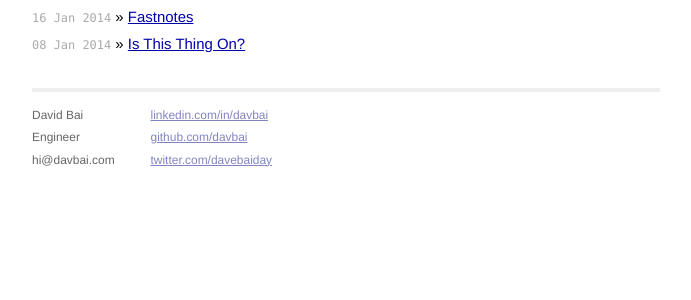
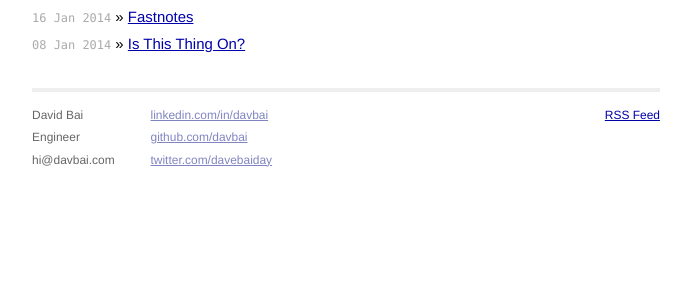
Before and after one commit to davbai/davbai, a Jekyll site: the page built from index.html, in a window 1280 px wide. Shown: the part 131-431 px from the top of the page, without its empty margins (294-985 px from the left). Built offline with Jekyll 4.4.1, drawn with Linux system fonts in a browser that asks for light colours; Markdown is read by kramdown in place of the engine named in the settings.

Commit message:
New link for RSS feed

```diff
--- a/_layouts/default.html
+++ b/_layouts/default.html
@@ -37,6 +37,9 @@
                 <a href="https://twitter.com/davebaiday">twitter.com/davebaiday</a><br />
               </p>
             </div>
+            <div class="rss">
+                <a href="http://feeds.feedburner.com/davbai">RSS Feed</a>
+            </div>
           </div>
         </div>
         {% if site.analytics.google %}
--- a/css/main.css
+++ b/css/main.css
@@ -110,8 +110,7 @@ a:visited { color: #a0a; }
 }
 
 .footer .rss {
-  margin-top: 1.1em;
-  margin-right: -.2em;
+  margin-top: 1em;
   float: right;
 }
 
```
